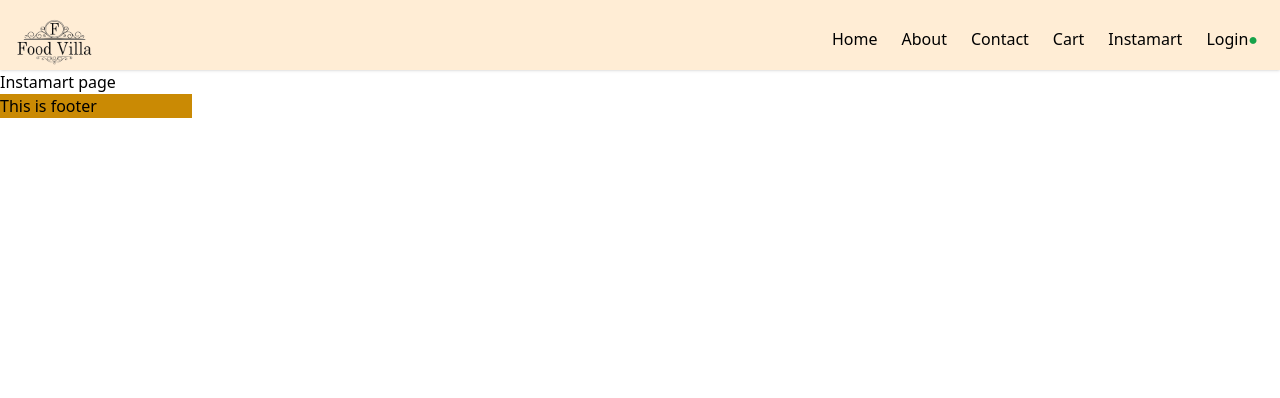
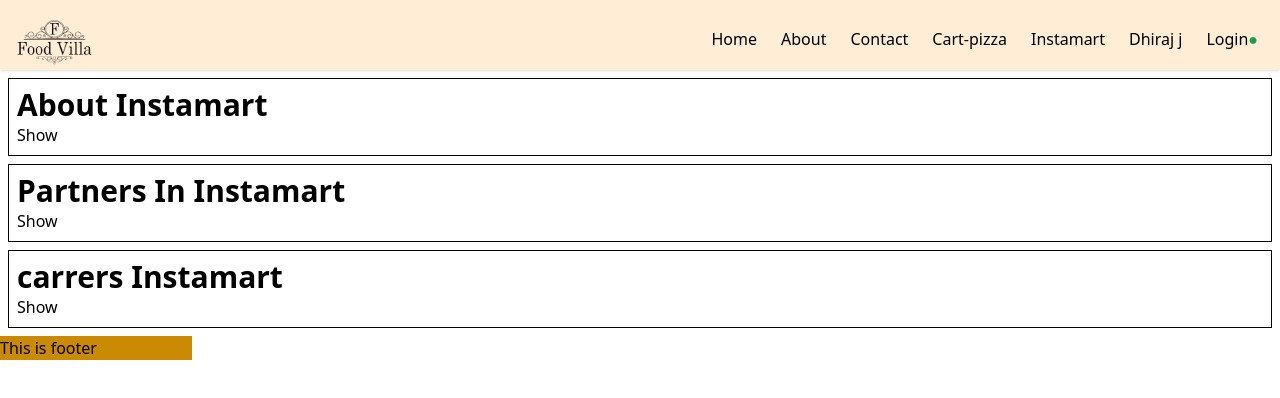
Before and after one commit to jadhavdhiraj/Namste_react, a React (Vite) app: page /instamart in a window 1280 px wide. Shown: the top 398 px of the page. Built offline with nearby package versions, Linux system fonts and the light colour scheme.

Commit message:
context implemented

```diff
--- a/package.json
+++ b/package.json
@@ -24,10 +24,12 @@
     "tailwindcss": "^3.2.7"
   },
   "dependencies": {
+    "@reduxjs/toolkit": "^1.9.3",
     "formik": "^2.2.9",
     "react": "^18.2.0",
     "react-dom": "^18.2.0",
     "react-loading-skeleton": "^3.1.1",
+    "react-redux": "^8.0.5",
     "react-router-dom": "^6.8.1"
   }
 }
--- a/src/App.js
+++ b/src/App.js
@@ -1,4 +1,4 @@
-import React,{lazy, Suspense} from "react"
+import React,{lazy, Suspense, useState} from "react"
 import ReactDOM from "react-dom/client"
 import Header from "./components/Header";
 import Body from "./components/Body";
@@ -11,6 +11,9 @@
 import RestaurantMenu from "./components/RestaurantMenu";
 import Login from "./components/Login";
 import Profile from "./components/Profile";
+import UserContext from "./utils/userContext";
+import { Provider } from "react-redux";
+import store from "./utils/store";
 
 
 
@@ -18,13 +21,25 @@
 const Instamart = lazy(()=>import("./components/Instamart"))
 
 const AppLayout = () => {
+    const [user,setUser] = useState({
+
+            name:"Dhiraj j",
+            email:"dhiraj@gmaol.com"
+
+    })
 
     return(
-        <>
+        <Provider store={store}>
+        <UserContext.Provider value={{
+            user:user,
+            setUser:setUser
+
+        } }>
         <Header />
         <Outlet />
         <Footer/>
-        </>
+        </UserContext.Provider>
+        </Provider>
     )
 }
 const appRouter = createBrowserRouter([
--- a/src/components/Body.js
+++ b/src/components/Body.js
@@ -1,4 +1,4 @@
-import { useEffect, useState } from "react";
+import { useContext, useEffect, useState } from "react";
 import Skeleton, { SkeletonTheme } from "react-loading-skeleton";
 import { restaurantList } from "../config";
 import RestaurantCard from "./RestaurantCard";
@@ -6,6 +6,8 @@
 import {Link} from "react-router-dom";
 import { filterData } from "../utils/helper";
 import useOnline from "../utils/useOnline";
+import UserContext from "../utils/userContext";
+
 
 
 
@@ -14,6 +16,7 @@
     const [searchText,setSearchText] = useState("")
     const [filterdRestaurant,setFilterdRestaurant] =useState([])
     const [allRestaurant,setAllRestaurant] =useState([])
+    const {user,setUser} = useContext(UserContext);
 
     useEffect(() =>{
         getRestaurant();
@@ -21,7 +24,7 @@
    console.log(useState())
 
     async function getRestaurant(){
-        const data = await fetch("https://www.swiggy.com/dapi/restaurants/list/v5?lat=12.9351929&lng=77.62448069999999&page_type=DESKTOP_WEB_LISTING")
+        const data = await fetch("https://www.swiggy.com/dapi/restaurants/list/v5?lat=12.9715987&lng=77.5945627&page_type=DESKTOP_WEB_LISTING")
         const json = await data.json()
 
         setAllRestaurant(json?.data?.cards[2]?.data?.data?.cards);
@@ -52,6 +55,18 @@
                 setFilterdRestaurant(data)
             }}>Search</button>
 
+            <input value={user.name} onChange={e => setUser({
+                ...user,
+                name:e.target.value
+            })}
+            ></input>
+             <input value={user.email} onChange={e => setUser({
+                ...user,
+                email:e.target.value
+            })}
+            ></input>
+
+
         </div>
         {/* <Shimmer /> */}
 
--- a/src/components/Header.js
+++ b/src/components/Header.js
@@ -1,7 +1,11 @@
-import { useState } from "react";
+import { useState,useContext } from "react";
+import { useSelector } from "react-redux";
 import { Link } from "react-router-dom";
 import Logo from "../assets/img/foodvilla.png"
 import useOnline from "../utils/useOnline";
+import UserContext from "../utils/userContext";
+
+
 
 const Title = () =>(
     <a href="/"><img className="h-24 ml-3 pb-3 hover:scale-105" src={Logo} alt="logo"></img>
@@ -13,6 +17,9 @@
 const Header = () => {
     const [isLoggedIn, setIsLoggedIn] = useState(false);
     const isOnline = useOnline();
+    const {user} = useContext(UserContext)
+
+    const cartItems = useSelector(store=>store.cart.items)
     return (
         <div className="flex justify-between bg-orange-100 shadow sticky top-0 left-0 w-full h-[70px] z-1">
             <Title/>
@@ -21,8 +28,9 @@
                     <li className="p-3 hover:bg-orange-300 rounded-2xl"><Link to="/">Home</Link></li>
                     <li className="p-3 hover:bg-orange-300 rounded-2xl"><Link to="/about">About</Link></li>
                     <li className="p-3 hover:bg-orange-300 rounded-2xl"><Link to="/contact">Contact</Link></li>
-                    <li className="p-3 hover:bg-orange-300 rounded-2xl">Cart</li>
+                    <li className="p-3 hover:bg-orange-300 rounded-2xl">Cart-{cartItems}</li>
                     <li className="p-3 hover:bg-orange-300 rounded-2xl"><Link to="/instamart">Instamart</Link></li>
+                    <li className="p-3 hover:bg-orange-300 rounded-2xl">{user.name}</li>
 
                     <li className="p-3">{isLoggedIn ? (<button onClick={()=>setIsLoggedIn(false)} >Logout</button>) :
              (<button onClick={() =>setIsLoggedIn(true)}><Link to="/login">Login</Link>
--- a/src/components/Instamart.js
+++ b/src/components/Instamart.js
@@ -1,7 +1,44 @@
+import { useState } from "react"
+
+const Section = ({heading,description,isVisible,setIsVisible}) =>{
+
+
+    return(
+        <div className="border border-black p-2 m-2">
+            <h1 className="text-3xl font-bold">{heading}</h1>
+
+            {isVisible && <p>{description}</p>}
+
+            {isVisible? <button onClick={()=>{setIsVisible(false)}}>Hide</button> : <button onClick={()=>{setIsVisible(true)}}>Show</button>}
+
+
+
+        </div>
+    )
+}
+
+
+
 const Instamart = () =>{
+    const [visibleSection, setIsVisibleSection] = useState();
     return(
         <div>
-            <h1>Instamart page</h1>
+           <Section isVisible={visibleSection=="about"} setIsVisible={(props)=>{
+
+            props?setIsVisibleSection("about"):setIsVisibleSection()
+
+           }} heading="About Instamart" description="xxxxxxxxxxxxxxxxxxxxxxxxxxxxxxxxxxxxxxxxxxxxxxxxxxxxxxxxxxxxxxxxxxxxxxxxxxxxxxxxxxxxxxxxxxxxxxxxxxxxxxxxxxxxxxxxxxxxxxxxxxxxxxxxxxx xxxxxxxxxxxxxxxxxxxxxxxxxxxxxxxxxxxxxxxxxxxxxxxxxxxxxxxxxxxxxxxxxxxxxxxxxxxxxxxxxxxxxxxxxxxxxxxxxxxxx xxxxxxxxxxxxxxxxxxxxxxxxxxxxxxxxxxxxxxxxxxxxxxxxxxxxxxxxxxxxxxxxxxxxxxx xxxxxxxxxxxxxxxxxxxxxxxxx xxxxxxxxxxxxxxxxxxxxxxxxxxxxxxx xxxxxxxxxxxxxxxxxxxxxxxxxxxxxxx xxxxxxxxxxxxxxxxxxxxxxxxxxx xxxxxxx"/>
+           <Section isVisible={visibleSection=="Partners"}
+           setIsVisible={(props)=>{
+            props?setIsVisibleSection("Partners"):setIsVisibleSection()
+           }}
+           heading="Partners In Instamart" description="xxxxxxxxxxxxxxxxxxxxxxxxxxxxxxx xxxxxxxxxxxxxx xxxxxxxxxxxxxxxxxxxxxxxxxxxxxxxxxxxxxxxxxxxxxxxxxxxxxxxxxxxxxxxxxxxxxxxxxxxxxxxxxxxxxxxxxxxxxxxxxxxxxxxxxxxxxxxxxxxxxxxxxxxxxxxxxxx xxxxxxxxxxxxxxxxxxxxxxxxxxxxxxxxxxxxxxxxxxxxxxxxxxxxxxxxxxxxxxxxxxxxxxxxxxxxxxxxxxxxxxxxxxxxxxxxxxxxx xxxxxxxxxxxxxxxxxxxxxxxxxxxxxxxxxxxxxxxxxxxxxxxxxxxxxxxxxxxxxxxxxxxxxxx xxxxxxxxxxxxxxxxxxxxxxxxx xxxxxxxxxxxxxxxxxxxxxxxxxxxxxxx xxxxxxxxxxxxxxxxxxxxxxxxxxxxxxx xxxxxxxxxxxxxxxxxxxxxxxxxxx xxxxxxxxxxxxxxxx xxxxxxxxxxxxxxxxxxxxxxxxxxxxxxx xxxxxxxxxxxxxxxxxxxxxxxxxxxxxxx xxxxxxxxxxxxxxxxxxxxxxxxxxx xxxxxxx"/>
+           <Section isVisible={visibleSection=="carrers"}
+           setIsVisible={(props)=>{
+            props?setIsVisibleSection("carrers"):setIsVisibleSection()
+           }}
+
+           heading="carrers Instamart" description="xxxxxxxxxxxxxxxxxxx xxxxxxxxxxxxxxxxxxxxxxxxxxxxxxxxxxxxxxxxxxxxxxxxxxxxxxxxxxxxxxxxxxxxxxxxxxxxxxxxxxxxxxxxxxxxxxxxxxxxxxxxxxxxxxxxxxxxxxxxxxxxxxxxxxx xxxxxxxxxxxxxxxxxxxxxxxxxxxxxxxxxxxxxxxxxxxxxxxxxxxxxxxxxxxxxxxxxxxxxxxxxxxxxxxxxxxxxxxxxxxxxxxxxxxxx xxxxxxxxxxxxxxxxxxxxxxxxxxxxxxxxxxxxxxxxxxxxxxxxxxxxxxxxxxxxxxxxxxxxxxx xxxxxxxxxxxxxxxxxxxxxxxxx xxxxxxxxxxxxxxxxxxxxxxxxxxxxxxx xxxxxxxxxxxxxxxxxxxxxxxxxxxxxxx xxxxxxxxxxxxxxxxxxxxxxxxxxx xxxxxxxxxxxxxxxxx xxxxxxxxxxxxxxxxxxxxxxxxx xxxxxxxxxxxxxxxxxxxxxxxxxxxxxxx xxxxxxxxxxxxxxxxxxxxxxxxxxxxxxx xxxxxxxxxxxxxxxxxxxxxxxxxxx xxxxxxx"/>
         </div>
     )
 }
--- a/src/components/RestaurantCard.js
+++ b/src/components/RestaurantCard.js
@@ -3,7 +3,7 @@
     name,
     cuisines,
     cloudinaryImageId,
-    lastMileTravelString,}) => {
+    lastMileTravelString}) => {
 
     return (
         <div className="w-56 p-2 m-2 shadow-lg hover:animate-none hover:scale-105  bg-pink-50">
@@ -11,7 +11,7 @@
             cloudinaryImageId}></img>
             <h2>{name}</h2>
             <h3>{cuisines.join(", ")}</h3>
-            <h4>{lastMileTravelString} minutes</h4>
+            <h4>{lastMileTravelString}</h4>
         </div>
 
     )
--- a/src/config.js
+++ b/src/config.js
@@ -2,7 +2,7 @@
 
 export const SHIMMER_CARD_COUNT = 8;
 
-export const FETCH_RESTAURANT_URL = "https://www.swiggy.com/dapi/menu/v4/full?lat=12.9351929&lng=77.62448069999999&menuId=";
+export const FETCH_RESTAURANT_URL = "https://www.swiggy.com/dapi/menu/pl?page-type=REGULAR_MENU&complete-menu=true&lat=12.9715987&lng=77.5945627&restaurantId=";
 
 export const restaurantList = [
     {
--- /dev/null
+++ b/src/utils/UserContext.js
@@ -0,0 +1,12 @@
+import { createContext } from "react"
+
+const UserContext = createContext({
+    user:{
+        name:"name",
+        email:"email"
+    }
+})
+
+
+
+export default UserContext
--- /dev/null
+++ b/src/utils/cartSlice.js
@@ -0,0 +1,23 @@
+import { createSlice } from "@reduxjs/toolkit";
+
+const cartSlice = createSlice({
+  name: "cart",
+  initialState: {
+    items: ['pizza'],
+  },
+  reducers: {
+    addItem: (state, action) => {
+      state.items.push(action.payload);
+    },
+    removeItem: (state, action) => {
+      state.items.pop();
+    },
+    clearCart: (state) => {
+      state.items = [];
+    },
+  },
+});
+
+export const { addItem, removeItem, clearCart } = cartSlice.actions;
+
+export default cartSlice.reducer;
--- /dev/null
+++ b/src/utils/store.js
@@ -0,0 +1,11 @@
+import { configureStore } from "@reduxjs/toolkit";
+import cartSlice from "./cartSlice";
+
+const store = configureStore({
+
+    reducer:{
+        cart: cartSlice,
+    }
+})
+
+export default store;
```
Also changed, not shown: src/components/RestaurantMenu.js (+30 -10 lines), 1 other file (tests, documents, lock files or other folders).
